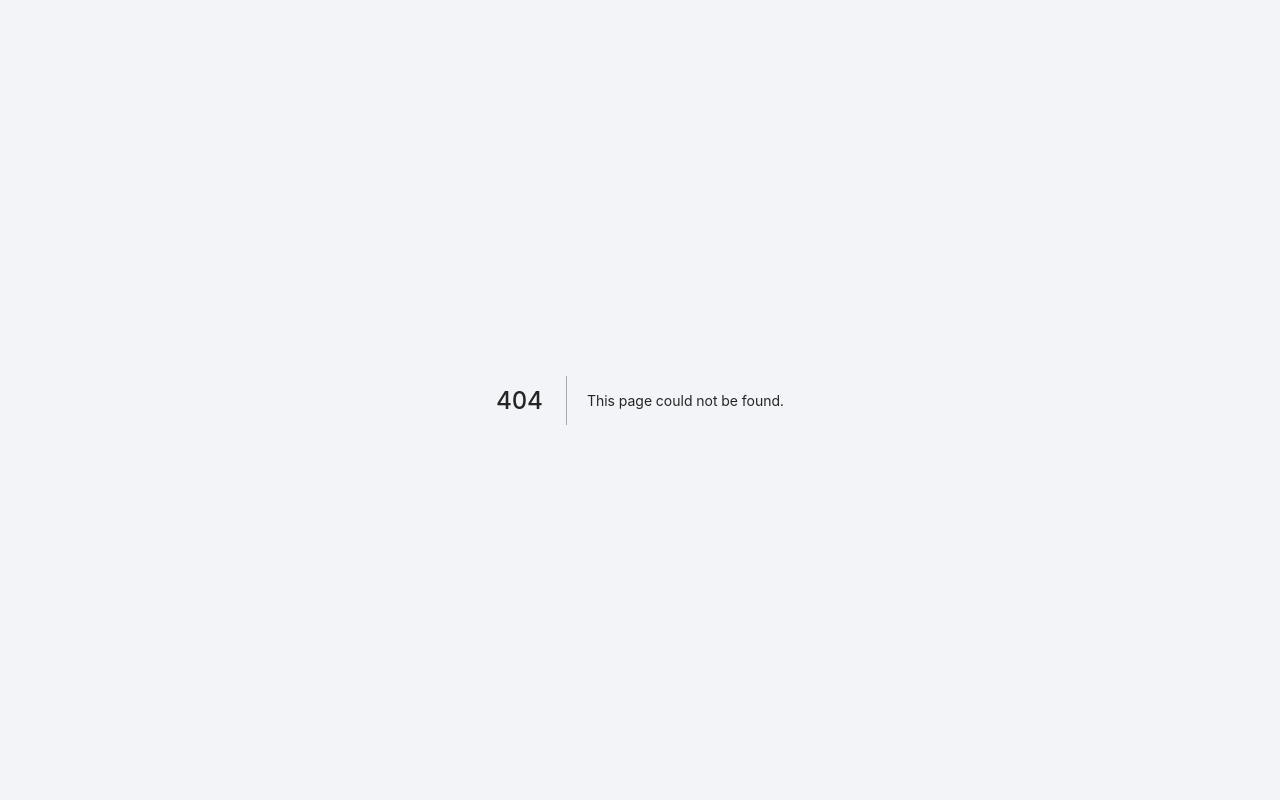
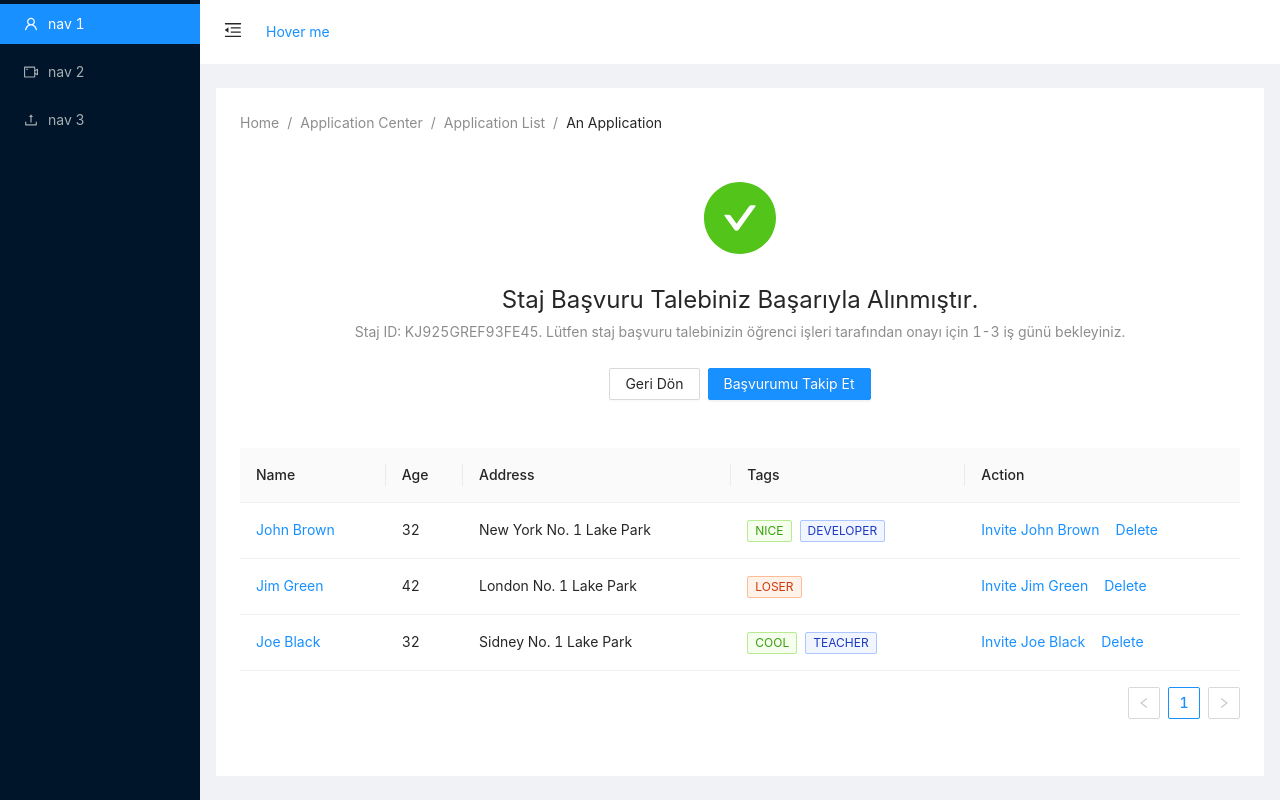
Before and after one commit to resatyavcin/pro-intern-client, a Next.js app: page /dashboard in a window 1280 px wide. Before the commit this address had no page. Built offline with nearby package versions, Linux system fonts and the light colour scheme.

Commit message:
dashboard and components tryed

```diff
--- /dev/null
+++ b/assets/styles/Sidebar.module.scss
@@ -0,0 +1,21 @@
+.trigger {
+  padding: 0 24px;
+  font-size: 18px;
+  line-height: 64px;
+  cursor: pointer;
+  transition: color 0.3s;
+}
+
+.trigger:hover {
+  color: #1890ff;
+}
+
+.logo {
+  height: 100px;
+  margin: 100px;
+  background: #fff;
+}
+
+.siteLayout .siteLayoutBackground {
+  background: #fff;
+}
--- /dev/null
+++ b/core/MainLayout.tsx
@@ -0,0 +1,178 @@
+import React, { useState } from 'react';
+import { Row, Col, Result, Button, Dropdown, Breadcrumb, Space } from 'antd';
+
+import {
+  MenuUnfoldOutlined,
+  MenuFoldOutlined,
+  UserOutlined,
+  VideoCameraOutlined,
+  UploadOutlined
+} from '@ant-design/icons';
+
+import { Layout, Menu } from 'antd';
+
+import styles from '../assets/styles/Sidebar.module.scss';
+import { Table, Tag } from 'antd';
+
+const { Content, Header, Sider } = Layout;
+
+const menu = (
+  <Menu>
+    <Menu.Item key="0">
+      <a target="_blank" rel="noopener noreferrer" href="/#">
+        Ayarlar
+      </a>
+    </Menu.Item>
+    <Menu.Item key="1">
+      <a target="_blank" rel="noopener noreferrer" href="/#">
+        Ayarlar
+      </a>
+    </Menu.Item>
+  </Menu>
+);
+
+const columns = [
+  {
+    title: 'Name',
+    dataIndex: 'name',
+    key: 'name',
+    render: (text) => <a>{text}</a>
+  },
+  {
+    title: 'Age',
+    dataIndex: 'age',
+    key: 'age'
+  },
+  {
+    title: 'Address',
+    dataIndex: 'address',
+    key: 'address'
+  },
+  {
+    title: 'Tags',
+    key: 'tags',
+    dataIndex: 'tags',
+    render: (tags) => (
+      <>
+        {tags.map((tag) => {
+          let color = tag.length > 5 ? 'geekblue' : 'green';
+          if (tag === 'loser') {
+            color = 'volcano';
+          }
+          return (
+            <Tag color={color} key={tag}>
+              {tag.toUpperCase()}
+            </Tag>
+          );
+        })}
+      </>
+    )
+  },
+  {
+    title: 'Action',
+    key: 'action',
+    render: (text, record) => (
+      <Space size="middle">
+        <a>Invite {record.name}</a>
+        <a>Delete</a>
+      </Space>
+    )
+  }
+];
+
+const data = [
+  {
+    key: '1',
+    name: 'John Brown',
+    age: 32,
+    address: 'New York No. 1 Lake Park',
+    tags: ['nice', 'developer']
+  },
+  {
+    key: '2',
+    name: 'Jim Green',
+    age: 42,
+    address: 'London No. 1 Lake Park',
+    tags: ['loser']
+  },
+  {
+    key: '3',
+    name: 'Joe Black',
+    age: 32,
+    address: 'Sidney No. 1 Lake Park',
+    tags: ['cool', 'teacher']
+  }
+];
+
+const MainLayout = (props: any) => {
+  const [collapsed, setCollapsed] = useState(false);
+
+  const toggle = () => {
+    setCollapsed(!collapsed);
+  };
+
+  return (
+    <Layout style={{ height: '100vh' }}>
+      <Sider trigger={null} collapsible collapsed={collapsed}>
+        <Menu theme="dark" mode="inline" defaultSelectedKeys={['1']}>
+          <Menu.Item key="1" icon={<UserOutlined />}>
+            nav 1
+          </Menu.Item>
+          <Menu.Item key="2" icon={<VideoCameraOutlined />}>
+            nav 2
+          </Menu.Item>
+          <Menu.Item key="3" icon={<UploadOutlined />}>
+            nav 3
+          </Menu.Item>
+        </Menu>
+      </Sider>
+      <Layout className={styles.siteLayout}>
+        <Header className={styles.siteLayoutBackground} style={{ padding: 0 }}>
+          {React.createElement(collapsed ? MenuUnfoldOutlined : MenuFoldOutlined, {
+            className: styles.trigger,
+            onClick: toggle
+          })}
+          <Dropdown overlay={menu}>
+            <a className="ant-dropdown-link" onClick={(e) => e.preventDefault()}>
+              Hover me
+            </a>
+          </Dropdown>
+        </Header>
+        <Content
+          className={styles.siteLayoutBackground}
+          style={{
+            margin: '24px 16px',
+            padding: 24,
+            minHeight: 280
+          }}
+        >
+          <Breadcrumb>
+            <Breadcrumb.Item>Home</Breadcrumb.Item>
+            <Breadcrumb.Item>
+              <a href="">Application Center</a>
+            </Breadcrumb.Item>
+            <Breadcrumb.Item>
+              <a href="">Application List</a>
+            </Breadcrumb.Item>
+            <Breadcrumb.Item>An Application</Breadcrumb.Item>
+          </Breadcrumb>
+          <Result
+            status="success"
+            title="Staj Başvuru Talebiniz Başarıyla Alınmıştır."
+            subTitle="Staj ID: KJ925GREF93FE45. Lütfen staj başvuru talebinizin öğrenci işleri tarafından onayı için 1-3 iş günü bekleyiniz."
+            extra={[
+              // eslint-disable-next-line react/jsx-key
+              <Button>Geri Dön</Button>,
+              <Button type="primary" key="console">
+                Başvurumu Takip Et
+              </Button>
+            ]}
+          />
+          <Table columns={columns} dataSource={data} />
+        </Content>
+      </Layout>
+    </Layout>
+  );
+};
+
+export default MainLayout;
--- /dev/null
+++ b/pages/dashboard.tsx
@@ -0,0 +1,8 @@
+import React from 'react';
+import MainLayout from '../core/MainLayout';
+
+function dashboard() {
+  return <MainLayout></MainLayout>;
+}
+
+export default dashboard;
```
Also changed, not shown: components/sidebar/sidebar.tsx (added, +7 -0 lines).
